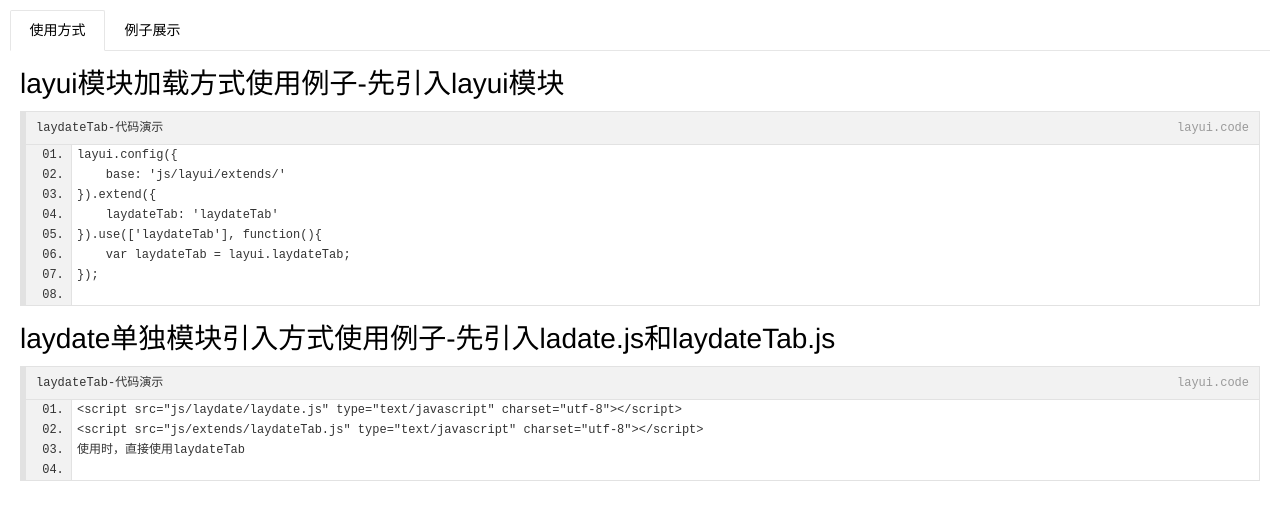
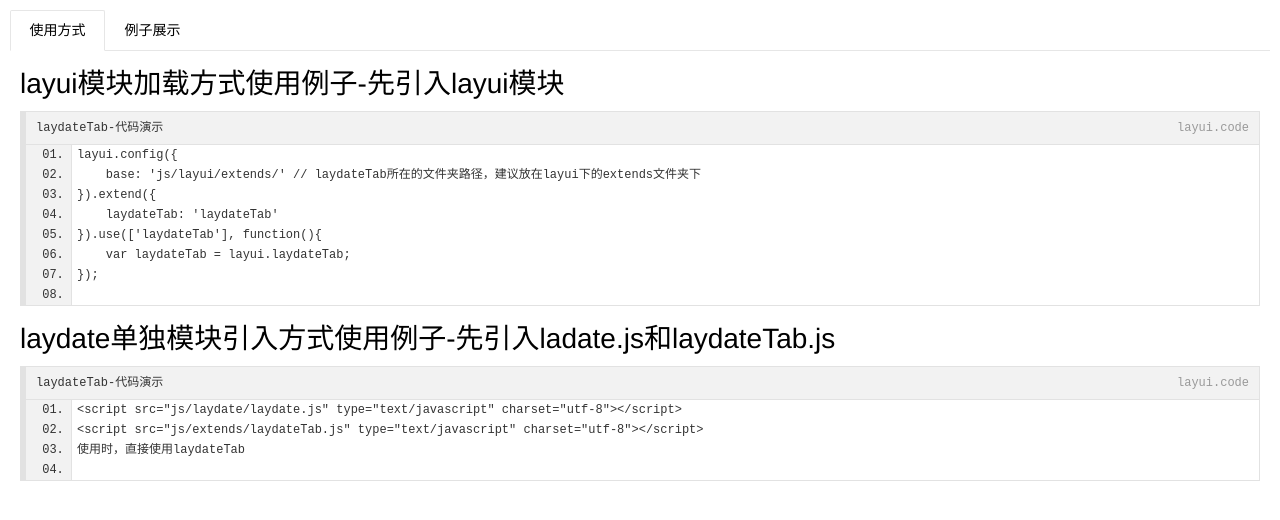
Before and after one commit to xumiSky/laydateTab, a plain HTML site: page examples/index.html in a window 1280 px wide. Drawn offline with Linux system fonts and the light colour scheme; files whose address does not match are found by name.

Commit message:
更新例子

```diff
--- a/examples/index.html
+++ b/examples/index.html
@@ -21,7 +21,7 @@
 					<h1 class="site-h1">layui模块加载方式使用例子-先引入layui模块</h1>
 					<pre class="layui-code" style="display: block;">
 layui.config({
-    base: 'js/layui/extends/'
+    base: 'js/layui/extends/' // laydateTab所在的文件夹路径，建议放在layui下的extends文件夹下
 }).extend({
     laydateTab: 'laydateTab'
 }).use(['laydateTab'], function(){
```
Also changed, not shown: examples/layui-laydateTab.html (+1 -1 lines).
